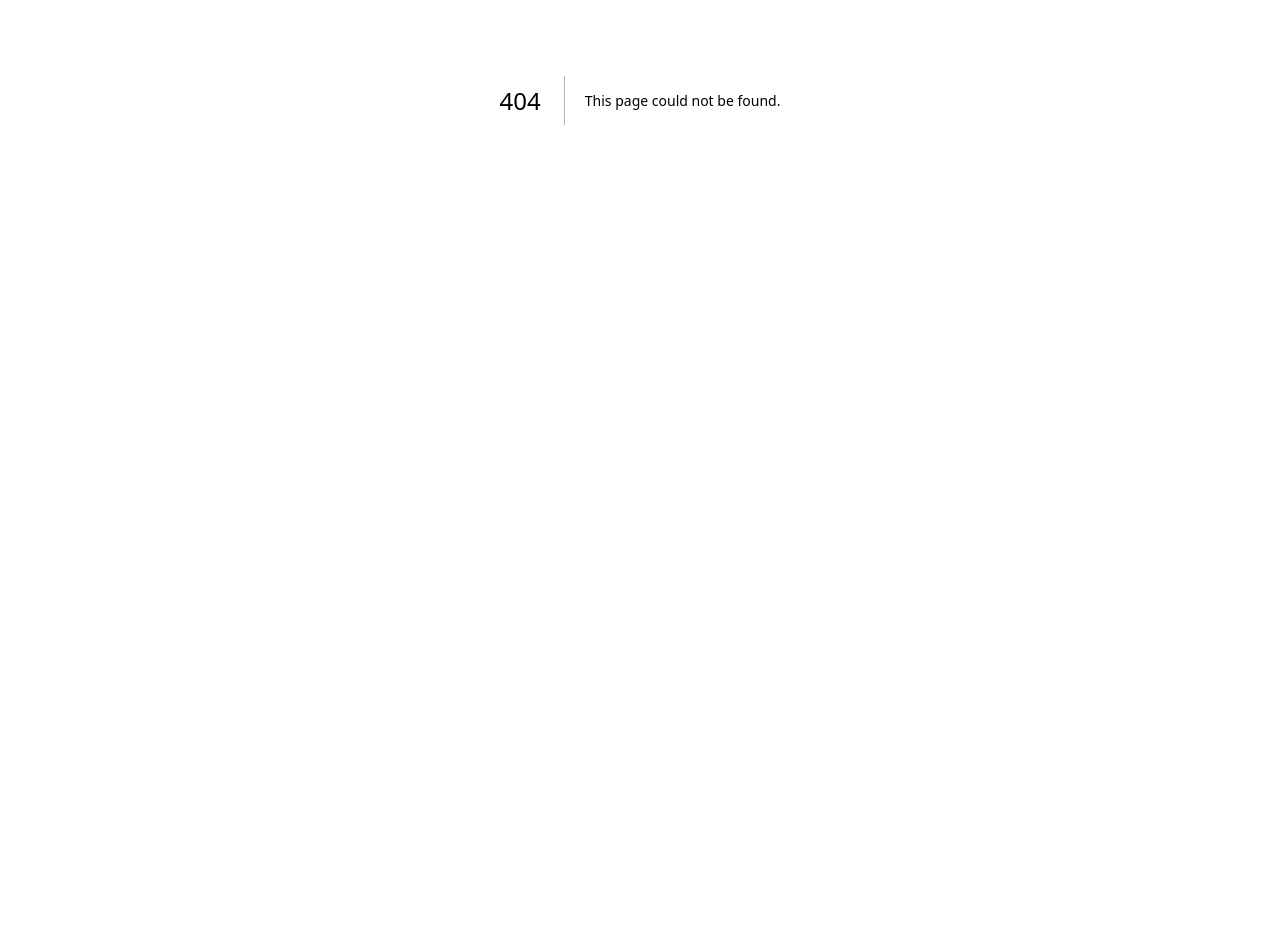
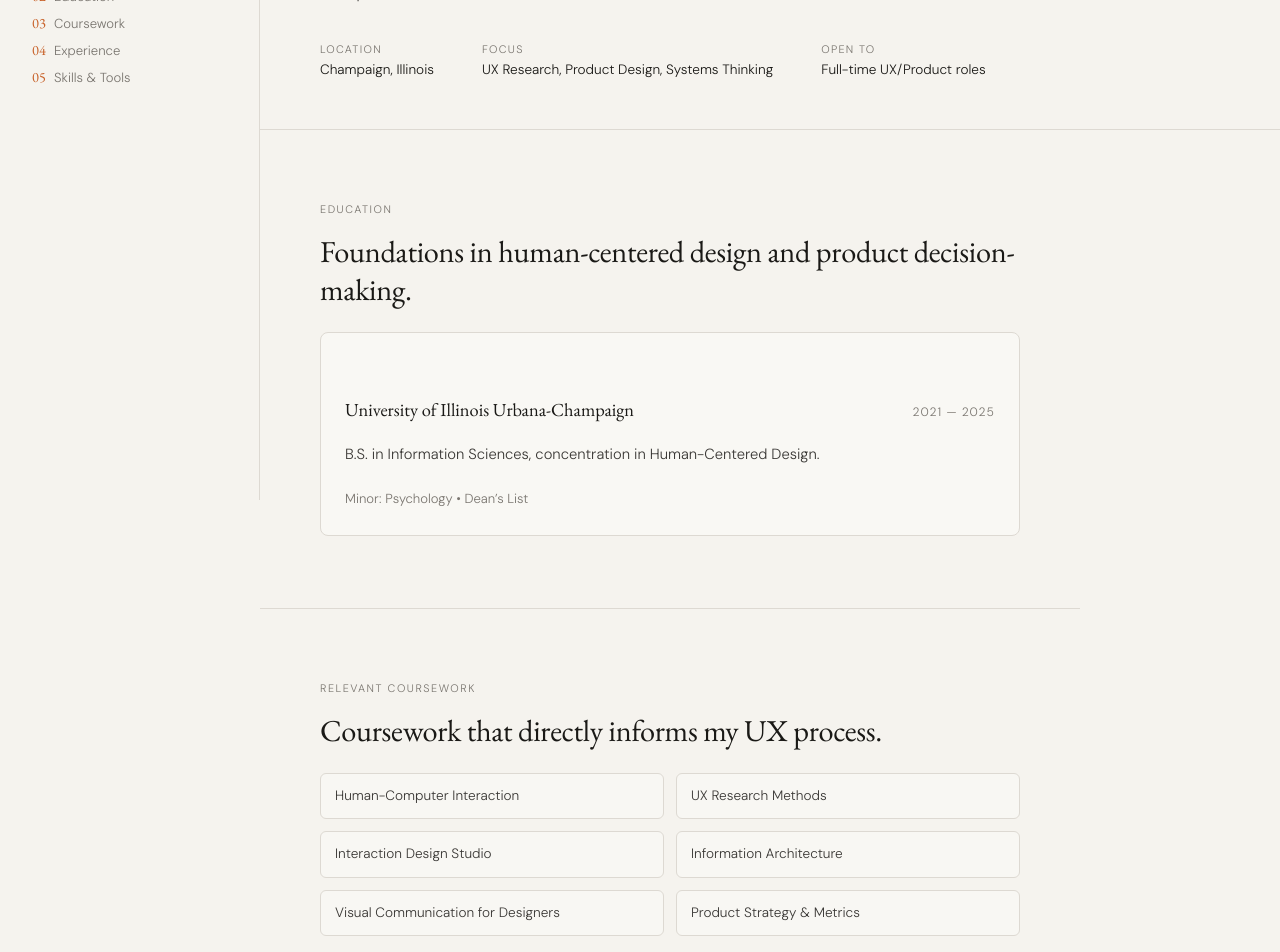
Before and after one commit to kielsara/ux-portfolio, a Next.js app: page /about in a window 1280 px wide. Before the commit this address had no page. Shown: the part 300-1252 px from the top of the page. Before the commit the page ends 800 px from the top, so only its background shows below. Built offline with nearby package versions, Linux system fonts and the light colour scheme.

Commit message:
updated sidebar, added BASIC "about" page — more to come there.

```diff
--- /dev/null
+++ b/app/about/page.tsx
@@ -0,0 +1,175 @@
+import Link from 'next/link'
+import Sidebar from '@/components/Sidebar'
+
+const ABOUT_TOC = [
+  { id: 'about', symbol: '01', label: 'About' },
+  { id: 'education', symbol: '02', label: 'Education' },
+  { id: 'coursework', symbol: '03', label: 'Coursework' },
+  { id: 'experience', symbol: '04', label: 'Experience' },
+  { id: 'skills-tools', symbol: '05', label: 'Skills & Tools' },
+]
+
+const COURSEWORK = [
+  'Human-Computer Interaction',
+  'UX Research Methods',
+  'Interaction Design Studio',
+  'Information Architecture',
+  'Visual Communication for Designers',
+  'Product Strategy & Metrics',
+]
+
+const SKILLS = [
+  'Mixed-method UX research',
+  'Journey mapping & service blueprints',
+  'Information architecture',
+  'Wireframing & prototyping',
+  'Usability testing',
+  'Stakeholder facilitation',
+  'Storytelling with data',
+]
+
+const TOOLS = [
+  'Figma',
+  'FigJam',
+  'Miro',
+  'Maze',
+  'Optimal Workshop',
+  'Dovetail',
+  'Notion',
+  'Jira',
+  'Google Analytics',
+  'Hotjar',
+]
+
+export default function AboutPage() {
+  return (
+    <div className="layout">
+      <Sidebar
+        variant="case-study"
+        intro="Designer + researcher focused on reducing complexity and improving confidence in high-friction workflows."
+        toc={ABOUT_TOC}
+      />
+
+      <main className="main">
+        <header className="case-header" id="about">
+          <div className="case-tag">About</div>
+          <h1>Designing practical, evidence-backed experiences for people doing hard work.</h1>
+          <p>
+            I&rsquo;m Sara Kiel, a UX designer and researcher who blends qualitative insight with product thinking.
+            I specialize in B2B and operational workflows where clarity, trust, and speed matter.
+          </p>
+          <div className="meta-row">
+            <div className="meta-item">
+              <span className="meta-label">Location</span>
+              <span className="meta-value">Champaign, Illinois</span>
+            </div>
+            <div className="meta-item">
+              <span className="meta-label">Focus</span>
+              <span className="meta-value">UX Research, Product Design, Systems Thinking</span>
+            </div>
+            <div className="meta-item">
+              <span className="meta-label">Open To</span>
+              <span className="meta-value">Full-time UX/Product roles</span>
+            </div>
+          </div>
+        </header>
+
+        <section className="article-section" id="education">
+          <div className="section-eyebrow">Education</div>
+          <h2>Foundations in human-centered design and product decision-making.</h2>
+          <div className="about-stack">
+            <article className="about-card">
+              <div className="about-row">
+                <h3>University of Illinois Urbana-Champaign</h3>
+                <span className="about-date">2021 — 2025</span>
+              </div>
+              <p>B.S. in Information Sciences, concentration in Human-Centered Design.</p>
+              <p className="about-muted">Minor: Psychology • Dean&rsquo;s List</p>
+            </article>
+          </div>
+        </section>
+
+        <section className="article-section" id="coursework">
+          <div className="section-eyebrow">Relevant Coursework</div>
+          <h2>Coursework that directly informs my UX process.</h2>
+          <ul className="about-grid-list">
+            {COURSEWORK.map((course) => (
+              <li key={course}>{course}</li>
+            ))}
+          </ul>
+        </section>
+
+        <section className="article-section" id="experience">
+          <div className="section-eyebrow">Experience</div>
+          <h2>Cross-functional product and research experience.</h2>
+          <div className="about-stack">
+            <article className="about-card">
+              <div className="about-row">
+                <h3>UX Designer Intern · Company Name</h3>
+                <span className="about-date">Summer 2025</span>
+              </div>
+              <p>
+                Led discovery and design for a scheduling workflow used by internal operations teams.
+                Synthesized interviews, mapped handoffs, and translated insights into a phased roadmap.
+              </p>
+              <ul className="about-bullets">
+                <li>Reduced key task completion time by identifying and removing unnecessary decision points.</li>
+                <li>Partnered with product and engineering to define MVP scope and launch criteria.</li>
+                <li>Presented findings to leadership and aligned teams around measurable success metrics.</li>
+              </ul>
+            </article>
+
+            <article className="about-card">
+              <div className="about-row">
+                <h3>Product Design Fellow · Program Name</h3>
+                <span className="about-date">2024 — 2025</span>
+              </div>
+              <p>
+                Collaborated with a startup team to redesign onboarding and improve first-week activation.
+                Built prototypes, ran usability sessions, and iterated quickly based on evidence.
+              </p>
+            </article>
+          </div>
+        </section>
+
+        <section className="article-section" id="skills-tools">
+          <div className="section-eyebrow">Skills &amp; Tools</div>
+          <h2>Research depth, design craft, and execution speed.</h2>
+
+          <h3>Skills</h3>
+          <div className="about-chip-wrap">
+            {SKILLS.map((skill) => (
+              <span key={skill} className="about-chip">{skill}</span>
+            ))}
+          </div>
+
+          <h3>Tools</h3>
+          <div className="about-chip-wrap">
+            {TOOLS.map((tool) => (
+              <span key={tool} className="about-chip">{tool}</span>
+            ))}
+          </div>
+        </section>
+
+        <section className="article-section">
+          <div className="section-eyebrow">Beyond The Resume</div>
+          <h2>How I like to work.</h2>
+          <p>
+            My best work happens in collaborative environments where teams are open to testing assumptions,
+            learning quickly, and shipping meaningful improvements in small, measurable steps.
+          </p>
+        </section>
+
+        <footer className="site-footer">
+          <span>Built with Next.js</span>
+          <div className="footer-links">
+            <Link href="https://linkedin.com/in/saramkiel" target="_blank" rel="noopener noreferrer">
+              LinkedIn
+            </Link>
+            <Link href="/resume.pdf">Resume</Link>
+          </div>
+        </footer>
+      </main>
+    </div>
+  )
+}
--- a/app/globals.css
+++ b/app/globals.css
@@ -511,6 +511,93 @@ blockquote cite { font-size: 0.78rem; color: var(--muted); font-style: normal; }
 .case-footer a:hover { color: var(--text); }
 
 /* ═══════════════════════════════════
+   ABOUT PAGE
+═══════════════════════════════════ */
+
+.about-stack {
+  display: flex;
+  flex-direction: column;
+  gap: 20px;
+  margin-top: 8px;
+}
+
+.about-card {
+  border: 1px solid var(--border);
+  border-radius: 8px;
+  background: rgba(255,255,255,0.35);
+  padding: 24px;
+}
+
+.about-row {
+  display: flex;
+  justify-content: space-between;
+  align-items: baseline;
+  gap: 16px;
+  margin-bottom: 8px;
+}
+
+.about-date {
+  font-size: 0.76rem;
+  color: var(--muted);
+  letter-spacing: 0.08em;
+  text-transform: uppercase;
+  white-space: nowrap;
+}
+
+.about-muted {
+  color: var(--muted) !important;
+  font-size: 0.82rem !important;
+  margin-bottom: 0 !important;
+}
+
+.about-grid-list {
+  list-style: none;
+  display: grid;
+  grid-template-columns: 1fr 1fr;
+  gap: 12px;
+  margin-top: 4px;
+}
+
+.about-grid-list li {
+  border: 1px solid var(--border);
+  border-radius: 6px;
+  background: rgba(255,255,255,0.28);
+  padding: 12px 14px;
+  font-size: 0.85rem;
+  line-height: 1.5;
+  color: #3a3835;
+}
+
+.about-bullets {
+  list-style: disc;
+  padding-left: 18px;
+  margin-top: 10px;
+}
+
+.about-bullets li {
+  font-size: 0.86rem;
+  color: #3a3835;
+  line-height: 1.65;
+  margin-bottom: 8px;
+}
+
+.about-chip-wrap {
+  display: flex;
+  flex-wrap: wrap;
+  gap: 10px;
+  margin-bottom: 8px;
+}
+
+.about-chip {
+  border: 1px solid var(--border);
+  border-radius: 999px;
+  padding: 6px 12px;
+  font-size: 0.8rem;
+  color: #3a3835;
+  background: rgba(255,255,255,0.4);
+}
+
+/* ═══════════════════════════════════
    DRAGGABLE CANVAS
 ═══════════════════════════════════ */
 
@@ -648,6 +735,8 @@ blockquote cite { font-size: 0.78rem; color: var(--muted); font-style: normal; }
   .article-section,
   .canvas-section { padding-left: 24px; padding-right: 24px; }
   .team-grid { grid-template-columns: 1fr; }
+  .about-row { flex-direction: column; align-items: flex-start; gap: 6px; }
+  .about-grid-list { grid-template-columns: 1fr; }
   .outcome-row { flex-direction: column; }
   .outcome-item { border-right: none; border-bottom: 1px solid var(--border); }
   .outcome-item:last-child { border-bottom: none; }
--- a/app/page.tsx
+++ b/app/page.tsx
@@ -31,7 +31,7 @@ export default function Home() {
         <footer className="site-footer">
           <span>Built with Next.js</span>
           <div className="footer-links">
-            <Link href="https://linkedin.com/in/yourhandle" target="_blank" rel="noopener noreferrer">
+            <Link href="https://linkedin.com/in/saramkiel" target="_blank" rel="noopener noreferrer">
               LinkedIn
             </Link>
             <Link href="/resume.pdf">Resume</Link>
--- a/components/Sidebar.tsx
+++ b/components/Sidebar.tsx
@@ -38,11 +38,11 @@ const NAV_GROUPS: NavGroup[] = [
     ],
   },
   {
-    groupLabel: 'Work With Me',
+    groupLabel: 'Contact Info',
     items: [
-      { href: 'mailto:you@email.com',                   label: 'Email',    sub: 'Shoot me a message' },
-      { href: 'https://linkedin.com/in/yourhandle',     label: 'LinkedIn', sub: "Let's connect", external: true },
-      { href: '/resume.pdf',                            label: 'Resume',   sub: 'Download PDF' },
+      { href: 'mailto:smkiel2@illinois.edu',                   label: 'Email',    sub: 'Send me a message' },
+      { href: 'https://linkedin.com/in/saramkiel',     label: 'LinkedIn', sub: "Connect with me", external: true },
+      { href: '/resume.pdf',                            label: 'Resume',   sub: 'Download my resume (PDF)' },
     ],
   },
 ]
@@ -53,7 +53,7 @@ export default function Sidebar({ variant = 'home', intro, toc }: SidebarProps)
       {variant === 'home' ? (
         <>
           <div className="sidebar-logo">
-            <Link href="/">Your Name</Link>
+            <Link href="/">Sara Kiel</Link>
           </div>
           <nav className="nav">
             {NAV_GROUPS.map((group, i) => (
```
